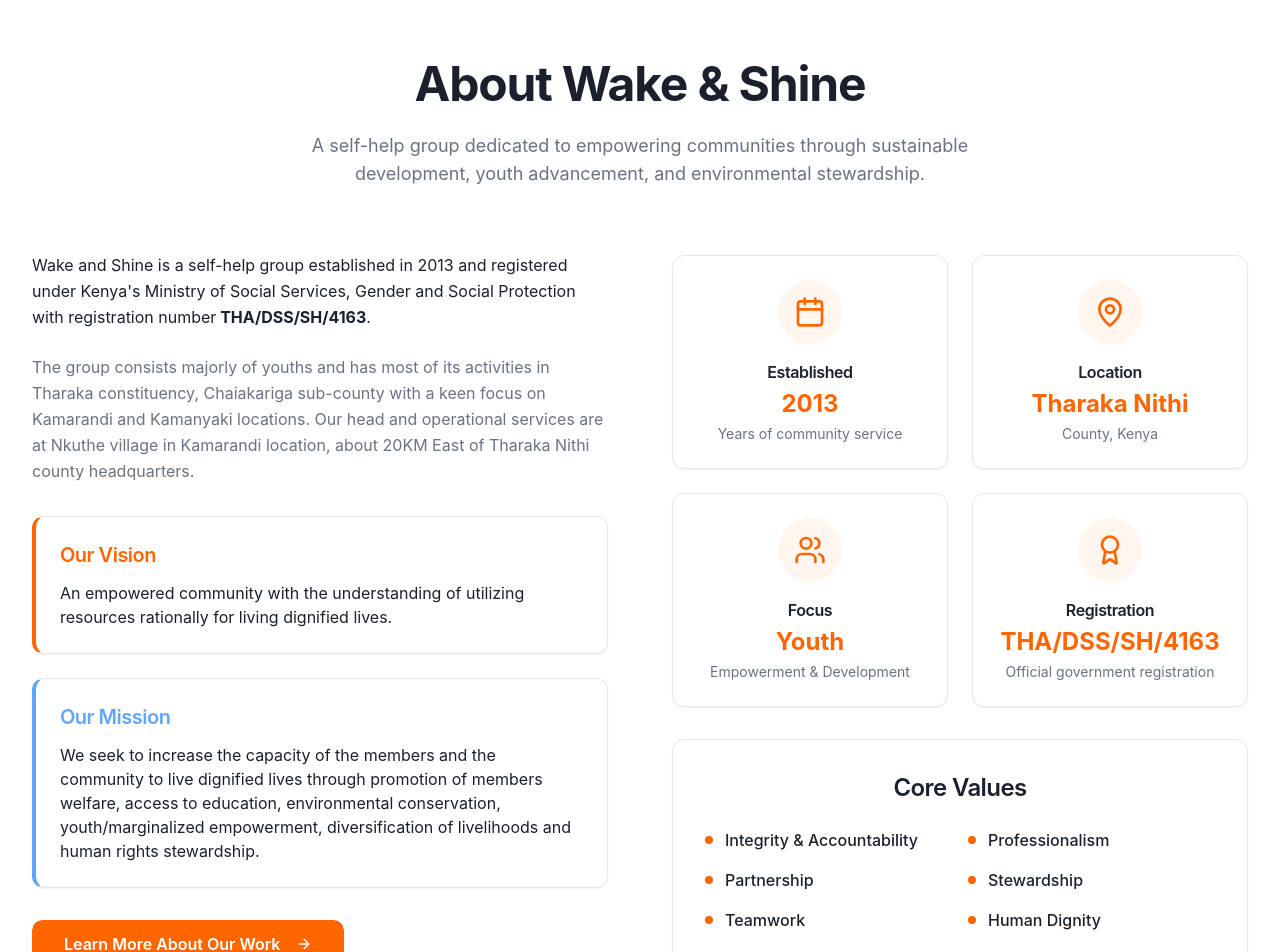
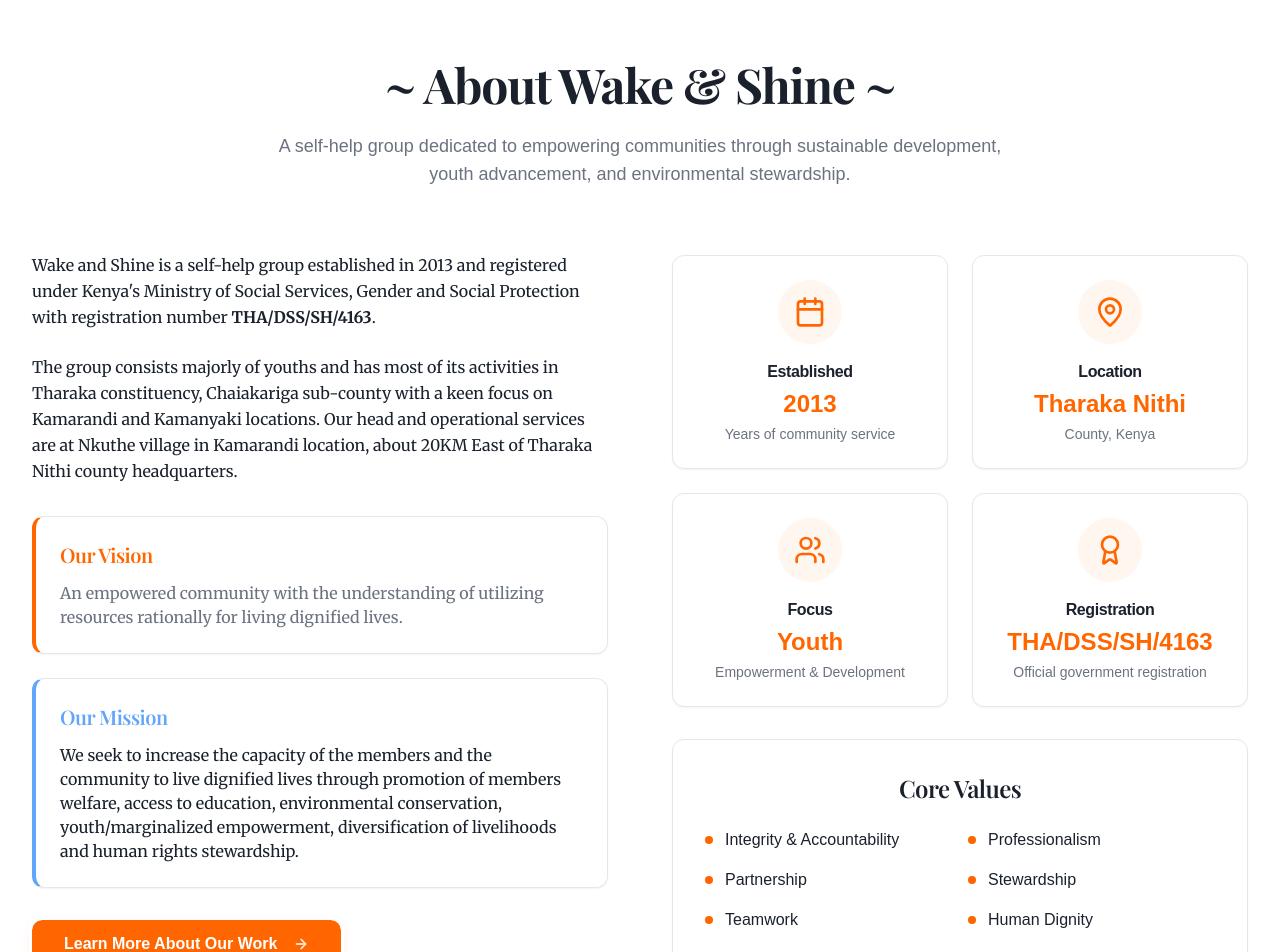
Before and after one commit to WilfredMutwiri/wake_and_shine_new, a React (Vite) app: page / in a window 1280 px wide. Shown: the part 860-1812 px from the top of the page. Built offline with nearby package versions, Linux system fonts and the light colour scheme.

Commit message:
updated the about section

```diff
--- a/src/components/AboutSection.tsx
+++ b/src/components/AboutSection.tsx
@@ -35,10 +35,10 @@ export const AboutSection = () => {
       <div className="max-w-7xl mx-auto px-4 sm:px-6 lg:px-8">
         {/* Section Header */}
         <div className="text-center mb-16 animate-fade-in">
-          <h2 className="text-3xl sm:text-4xl lg:text-5xl font-bold text-foreground mb-6">
-            About Wake & Shine
+          <h2 className="text-3xl sm:text-4xl lg:text-5xl font-bold text-foreground mb-6 font-playfair">
+           ~ About Wake & Shine ~
           </h2>
-          <p className="text-lg text-muted-foreground max-w-3xl mx-auto">
+          <p className="text-lg text-muted-foreground max-w-3xl mx-auto font-poppins">
             A self-help group dedicated to empowering communities through sustainable development,
             youth advancement, and environmental stewardship.
           </p>
@@ -48,13 +48,13 @@ export const AboutSection = () => {
           {/* Left Content */}
           <div className="space-y-8 animate-slide-in-left">
             <div className="prose prose-lg max-w-none">
-              <p className="text-foreground leading-relaxed mb-6">
+              <p className="text-foreground leading-relaxed mb-6 font-merriweather">
                 Wake and Shine is a self-help group established in 2013 and registered under Kenya's
                 Ministry of Social Services, Gender and Social Protection with registration number
                 <strong> THA/DSS/SH/4163</strong>.
               </p>
 
-              <p className="text-muted-foreground leading-relaxed mb-6">
+              <p className="text-foreground leading-relaxed mb-6 font-merriweather">
                 The group consists majorly of youths and has most of its activities in Tharaka
                 constituency, Chaiakariga sub-county with a keen focus on Kamarandi and Kamanyaki
                 locations. Our head and operational services are at Nkuthe village in Kamarandi
@@ -66,8 +66,8 @@ export const AboutSection = () => {
             <div className="space-y-6">
               <Card className="border-l-4 border-l-primary shadow-custom-sm">
                 <CardContent className="p-6">
-                  <h3 className="text-xl font-semibold text-primary mb-3">Our Vision</h3>
-                  <p className="text-foreground">
+                  <h3 className="text-xl font-semibold text-primary mb-3 font-playfair">Our Vision</h3>
+                  <p className="text-muted-foreground font-merriweather">
                     An empowered community with the understanding of utilizing resources rationally
                     for living dignified lives.
                   </p>
@@ -76,8 +76,8 @@ export const AboutSection = () => {
 
               <Card className="border-l-4 border-l-secondary shadow-custom-sm">
                 <CardContent className="p-6">
-                  <h3 className="text-xl font-semibold text-secondary mb-3">Our Mission</h3>
-                  <p className="text-foreground">
+                  <h3 className="text-xl font-semibold text-secondary mb-3 font-playfair">Our Mission</h3>
+                  <p className="text-foreground font-merriweather">
                     We seek to increase the capacity of the members and the community to live
                     dignified lives through promotion of members welfare, access to education,
                     environmental conservation, youth/marginalized empowerment, diversification
@@ -87,7 +87,7 @@ export const AboutSection = () => {
               </Card>
             </div>
 
-            <Button variant="cta" size="lg" className="group">
+            <Button variant="cta" size="lg" className="group font-poppins">
               Learn More About Our Work
               <ArrowRight className="w-5 h-5 ml-2 transition-transform group-hover:translate-x-1" />
             </Button>
@@ -97,12 +97,12 @@ export const AboutSection = () => {
           <div className="space-y-8 animate-fade-in">
             <div className="grid grid-cols-2 gap-6">
               {stats.map((stat, index) => (
-                <Card key={index} className="text-center p-6 shadow-custom-md hover:shadow-custom-lg transition-all duration-300 transform hover:-translate-y-1">
+                <Card key={index} className="text-center p-6 shadow-custom-md hover:shadow-custom-lg transition-all duration-300 transform hover:-translate-y-1 font-poppins">
                   <CardContent className="p-0">
                     <div className="inline-flex items-center justify-center w-16 h-16 bg-primary-light rounded-full mb-4">
                       <stat.icon className="w-8 h-8 text-primary" />
                     </div>
-                    <h4 className="font-semibold text-foreground mb-1">{stat.title}</h4>
+                    <h4 className="font-semibold text-foreground mb-1 font-poppins">{stat.title}</h4>
                     <div className="text-2xl font-bold text-primary mb-1">{stat.value}</div>
                     <p className="text-sm text-muted-foreground">{stat.description}</p>
                   </CardContent>
@@ -113,8 +113,8 @@ export const AboutSection = () => {
             {/* Core Values */}
             <Card className="shadow-custom-lg">
               <CardContent className="p-8">
-                <h3 className="text-2xl font-semibold text-foreground mb-6 text-center">Core Values</h3>
-                <div className="grid grid-cols-2 gap-4">
+                <h3 className="text-2xl font-semibold text-foreground mb-6 text-center font-playfair">Core Values</h3>
+                <div className="grid grid-cols-2 gap-4 font-poppins">
                   {[
                     "Integrity & Accountability",
                     "Professionalism",
--- a/src/output.css
+++ b/src/output.css
@@ -2263,6 +2263,10 @@ html {
   font-family: Poppins, sans-serif;
 }
 
+.font-merriweather {
+  font-family: Merriweather, serif;
+}
+
 .text-2xl {
   font-size: 1.5rem;
   line-height: 2rem;
```
